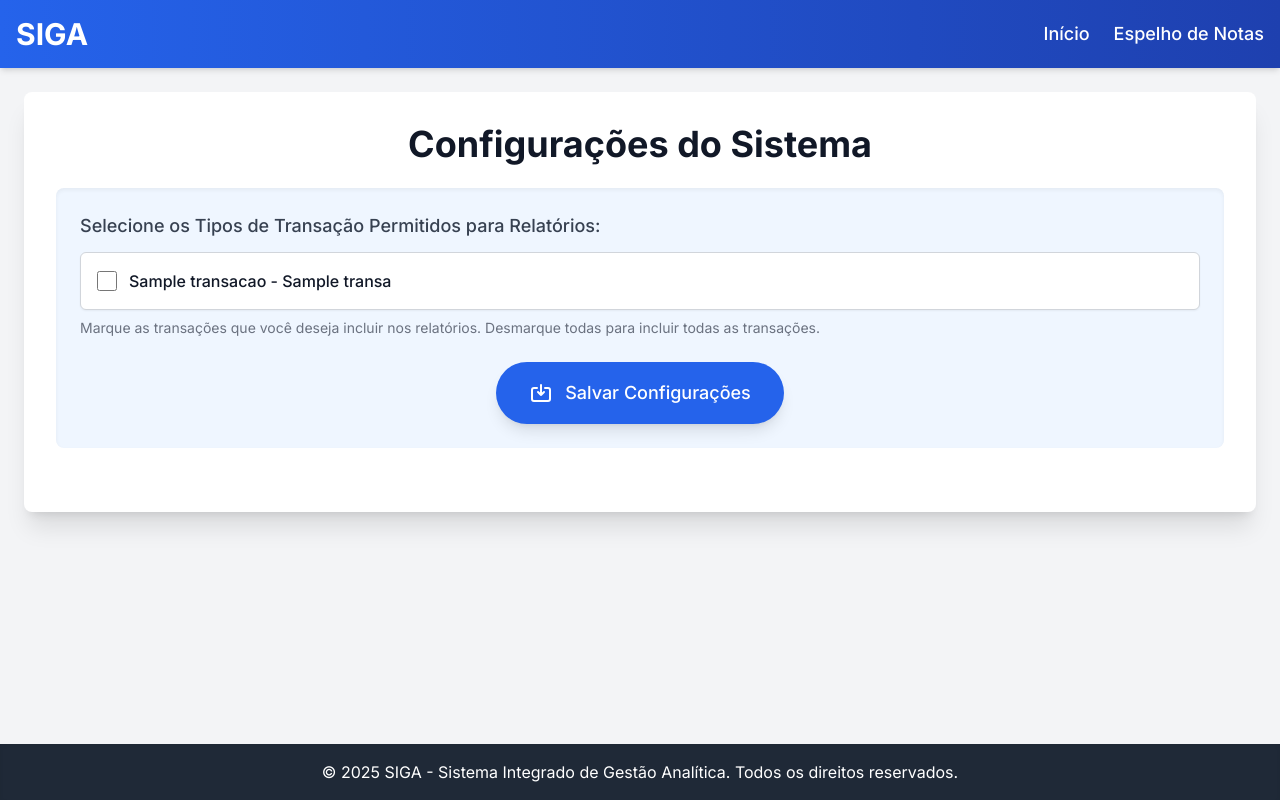
After one commit to FabioVRocha/SIGA, a Flask app: page /configuracoes/ in a window 1280 px wide. The commit adds this page. Run offline with Flask 3, Linux system fonts and the light colour scheme; a database or web service that is not in the repository returns one stand-in record (values such as "Sample title"); some libraries are stand-ins or nearby versions.

Commit message:
Configurações

```diff
--- a/app.py
+++ b/app.py
@@ -1,9 +1,11 @@
 # siga_erp/app.py
 
-from flask import Flask, render_template, redirect, url_for
+from flask import Flask, render_template, redirect, url_for, g
 from config import Config
-from routes.relatorios import relatorios_bp # Importa o Blueprint de relatórios
-from datetime import datetime # Importa o módulo datetime
+from routes.relatorios import relatorios_bp
+from routes.configuracoes import configuracoes_bp # Importa o Blueprint de configurações
+from database import DBManager # Importa a classe DBManager
+from datetime import datetime
 
 # Inicializa o aplicativo Flask
 app = Flask(__name__)
@@ -11,8 +13,15 @@ app = Flask(__name__)
 # Carrega as configurações da classe Config
 app.config.from_object(Config)
 
+# Inicializa os DBManagers para ambos os bancos de dados
+# Eles serão acessados via current_app.db_erp e current_app.db_siga
+app.db_erp = DBManager(app.config['ERP_DATABASE_URI'])
+app.db_siga = DBManager(app.config['SIGA_DATABASE_URI'])
+
+
 # Registra os Blueprints
 app.register_blueprint(relatorios_bp, url_prefix='/relatorios')
+app.register_blueprint(configuracoes_bp, url_prefix='/configuracoes') # Registra o Blueprint de configurações
 
 @app.route('/')
 def index():
--- /dev/null
+++ b/routes/configuracoes.py
@@ -0,0 +1,104 @@
+# siga_erp/routes/configuracoes.py
+
+from flask import Blueprint, render_template, request, current_app, flash, redirect, url_for
+from datetime import datetime
+
+# Cria um Blueprint para as rotas de configurações
+configuracoes_bp = Blueprint('configuracoes', __name__)
+
+@configuracoes_bp.route('/', methods=['GET', 'POST'])
+def index():
+    """
+    Rota para a página de configurações.
+    Permite visualizar e salvar os tipos de transação permitidos no siga_db.
+    Busca transações disponíveis do banco de dados ERP.
+    """
+    # Acessa as instâncias de DBManager do objeto app
+    db_erp = current_app.db_erp
+    db_siga = current_app.db_siga
+
+    tipos_transacao_permitidos_list = [] # Agora armazena uma lista de IDs
+    transacoes_disponiveis = []
+    mensagem = ""
+    mensagem_tipo = "" # 'success' ou 'error'
+
+    try:
+        # Conecta ao banco de dados ERP para buscar as transações disponíveis
+        db_erp.connect()
+        # CORREÇÃO: Alterado 'trsname' para 'trsnome'
+        transacoes_disponiveis = db_erp.fetch_all("SELECT transacao, trsnome FROM transa ORDER BY trsnome")
+        db_erp.disconnect() # Desconecta após buscar as transações
+
+        # Conecta ao banco de dados SIGA_DB para as operações de configuração
+        db_siga.connect()
+
+        # Busca a configuração atual como string e converte para lista
+        config = db_siga.fetch_one("SELECT valor_configuracao FROM configuracoes WHERE nome_configuracao = 'tipos_transacao_permitidos'")
+        if config and config[0]:
+            # Converte a string de IDs separados por vírgula em uma lista
+            tipos_transacao_permitidos_list = [t.strip() for t in config[0].split(',') if t.strip()]
+
+        if request.method == 'POST':
+            # Obtém a lista de transações selecionadas pelos checkboxes
+            selected_transactions_from_form = request.form.getlist('selected_transactions')
+            # Garante que a lista contenha apenas IDs válidos (strings limpas)
+            novos_tipos_list = [t.strip() for t in selected_transactions_from_form if t.strip()]
+
+            if novos_tipos_list:
+                # Validação: verificar se os IDs selecionados existem na tabela 'transa' (no ERP DB)
+                # Cria uma string de placeholders para a consulta IN
+                placeholders = ', '.join(['%s'] * len(novos_tipos_list))
+                # Conecta ao banco de dados ERP para validar os IDs
+                db_erp.connect()
+                query_check = f"SELECT COUNT(*) FROM transa WHERE transacao IN ({placeholders})"
+                count_existing = db_erp.fetch_one(query_check, tuple(novos_tipos_list))[0]
+                db_erp.disconnect() # Desconecta após a validação
+
+                if count_existing != len(novos_tipos_list):
+                    mensagem = "Erro: Alguns IDs de transação selecionados não existem na tabela 'transa'. Por favor, verifique."
+                    mensagem_tipo = "error"
+                    # Mantém os tipos inválidos na lista para o usuário corrigir
+                    tipos_transacao_permitidos_list = novos_tipos_list
+                else:
+                    # Converte a lista de IDs de volta para uma string separada por vírgula para salvar no DB
+                    novos_tipos_str = ", ".join(novos_tipos_list)
+                    # Atualiza a configuração no banco de dados SIGA_DB
+                    success = db_siga.execute_query(
+                        "UPDATE configuracoes SET valor_configuracao = %s, data_ultima_atualizacao = CURRENT_TIMESTAMP WHERE nome_configuracao = 'tipos_transacao_permitidos'",
+                        (novos_tipos_str,)
+                    )
+                    if success:
+                        mensagem = "Configuração salva com sucesso!"
+                        mensagem_tipo = "success"
+                        tipos_transacao_permitidos_list = novos_tipos_list # Atualiza o valor exibido
+                    else:
+                        mensagem = "Erro ao salvar a configuração."
+                        mensagem_tipo = "error"
+            else: # Se nenhuma transação foi selecionada (lista vazia)
+                success = db_siga.execute_query(
+                    "UPDATE configuracoes SET valor_configuracao = %s, data_ultima_atualizacao = CURRENT_TIMESTAMP WHERE nome_configuracao = 'tipos_transacao_permitidos'",
+                    ('') # Salva uma string vazia no DB
+                )
+                if success:
+                    mensagem = "Configuração de tipos de transação limpa com sucesso!"
+                    mensagem_tipo = "success"
+                    tipos_transacao_permitidos_list = [] # Limpa a lista exibida
+                else:
+                    mensagem = "Erro ao limpar a configuração."
+                    mensagem_tipo = "error"
+
+    except Exception as e:
+        current_app.logger.error(f"Erro na página de configurações: {e}")
+        mensagem = f"Ocorreu um erro inesperado: {e}"
+        mensagem_tipo = "error"
+    finally:
+        db_siga.disconnect() # Garante que a conexão com o SIGA_DB seja fechada
+
+    return render_template(
+        'configuracoes.html',
+        tipos_transacao_permitidos_list=tipos_transacao_permitidos_list, # Passa a lista
+        transacoes_disponiveis=transacoes_disponiveis,
+        mensagem=mensagem,
+        mensagem_tipo=mensagem_tipo,
+        datetime=datetime # Passa o objeto datetime para o template
+    )
--- /dev/null
+++ b/templates/configuracoes.html
@@ -0,0 +1,47 @@
+{% extends 'base.html' %}
+
+{% block content %}
+<div class="bg-white p-8 rounded-lg shadow-xl mb-8">
+    <h2 class="text-4xl font-extrabold text-gray-900 mb-6 text-center">Configurações do Sistema</h2>
+
+    {% if mensagem %}
+    <div class="p-4 mb-6 rounded-md {% if mensagem_tipo == 'success' %}bg-green-100 text-green-800{% else %}bg-red-100 text-red-800{% endif %}">
+        <p class="font-medium">{{ mensagem }}</p>
+    </div>
+    {% endif %}
+
+    <form method="POST" action="{{ url_for('configuracoes.index') }}" class="mb-8 p-6 bg-blue-50 rounded-lg shadow-inner">
+        <div class="mb-6">
+            <label class="block text-lg font-medium text-gray-700 mb-3">
+                Selecione os Tipos de Transação Permitidos para Relatórios:
+            </label>
+            <div class="grid grid-cols-1 sm:grid-cols-2 lg:grid-cols-3 gap-4 max-h-96 overflow-y-auto p-4 border border-gray-300 rounded-md bg-white shadow-sm">
+                {% if transacoes_disponiveis %}
+                    {% for transacao in transacoes_disponiveis %}
+                    <div class="flex items-center">
+                        <input type="checkbox" id="transacao_{{ transacao.0 }}" name="selected_transactions" value="{{ transacao.0 }}"
+                               {% if transacao.0 | string in tipos_transacao_permitidos_list %}checked{% endif %}
+                               class="h-5 w-5 text-blue-600 focus:ring-blue-500 border-gray-300 rounded">
+                        <label for="transacao_{{ transacao.0 }}" class="ml-3 text-base font-medium text-gray-900">
+                            {{ transacao.0 }} - {{ transacao.1 }}
+                        </label>
+                    </div>
+                    {% endfor %}
+                {% else %}
+                    <p class="text-gray-600 col-span-full">Nenhuma transação disponível encontrada no banco de dados ERP.</p>
+                {% endif %}
+            </div>
+            <p class="mt-2 text-sm text-gray-500">
+                Marque as transações que você deseja incluir nos relatórios. Desmarque todas para incluir todas as transações.
+            </p>
+        </div>
+        <div class="flex justify-center">
+            <button type="submit"
+                    class="inline-flex items-center px-8 py-4 border border-transparent text-lg font-medium rounded-full shadow-lg text-white bg-blue-600 hover:bg-blue-700 focus:outline-none focus:ring-2 focus:ring-offset-2 focus:ring-blue-500 transition duration-300 ease-in-out transform hover:scale-105">
+                <svg class="w-6 h-6 mr-3" fill="none" stroke="currentColor" viewBox="0 0 24 24" xmlns="http://www.w3.org/2000/svg"><path stroke-linecap="round" stroke-linejoin="round" stroke-width="2" d="M8 7H5a2 2 0 00-2 2v9a2 2 0 002 2h14a2 2 0 002-2V9a2 2 0 00-2-2h-3m-1 4l-3 3m0 0l-3-3m3 3V4"></path></svg>
+                Salvar Configurações
+            </button>
+        </div>
+    </form>
+</div>
+{% endblock %}
--- a/templates/index.html
+++ b/templates/index.html
@@ -13,10 +13,10 @@
             <svg class="w-6 h-6 mr-3" fill="none" stroke="currentColor" viewBox="0 0 24 24" xmlns="http://www.w3.org/2000/svg"><path stroke-linecap="round" stroke-linejoin="round" stroke-width="2" d="M9 17v-2m3 2v-4m3 4v-6m2 10H7a2 2 0 01-2-2V5a2 2 0 012-2h5.586a1 1 0 01.707.293l5.414 5.414a1 1 0 01.293.707V19a2 2 0 01-2 2z"></path></svg>
             Ver Relatórios
         </a>
-        <a href="#"
+        <a href="{{ url_for('configuracoes.index') }}"
            class="inline-flex items-center justify-center px-8 py-4 border border-blue-600 text-lg font-medium rounded-full shadow-lg text-blue-600 bg-white hover:bg-blue-50 focus:outline-none focus:ring-2 focus:ring-offset-2 focus:ring-blue-500 transition duration-300 ease-in-out transform hover:scale-105">
-            <svg class="w-6 h-6 mr-3" fill="none" stroke="currentColor" viewBox="0 0 24 24" xmlns="http://www.w3.org/2000/svg"><path stroke-linecap="round" stroke-linejoin="round" stroke-width="2" d="M13 16h-1v-4h-1m1-4h.01M21 12a9 9 0 11-18 0 9 9 0 0118 0z"></path></svg>
-            Sobre o SIGA
+            <svg class="w-6 h-6 mr-3" fill="none" stroke="currentColor" viewBox="0 0 24 24" xmlns="http://www.w3.org/2000/svg"><path stroke-linecap="round" stroke-linejoin="round" stroke-width="2" d="M10.325 4.317c.426-1.756 2.924-1.756 3.35 0a1.724 1.724 0 002.573 1.066c1.543-.94 3.31.826 2.37 2.37a1.724 1.724 0 001.065 2.572c1.756.426 1.756 2.924 0 3.35a1.724 1.724 0 00-1.066 2.573c.94 1.543-.826 3.31-2.37 2.37a1.724 1.724 0 00-2.572 1.065c-.426 1.756-2.924 1.756-3.35 0a1.724 1.724 0 00-2.573-1.066c-1.543.94-3.31-.826-2.37-2.37a1.724 1.724 0 00-1.065-2.572c-1.756-.426-1.756-2.924 0-3.35a1.724 1.724 0 001.066-2.573c-.94-1.543.826-3.31 2.37-2.37.568.342 1.25.625 2.016.766a1.724 1.724 0 001.065-2.572z"></path><path stroke-linecap="round" stroke-linejoin="round" stroke-width="2" d="M15 12a3 3 0 11-6 0 3 3 0 016 0z"></path></svg>
+            Configurações
         </a>
     </div>
 </div>
```
Also changed, not shown: config.py (+26 -13 lines), database.py (+14 -12 lines), routes/relatorios.py (+36 -14 lines), templates/relatorios/espelho_notas.html (+20 -5 lines), 1 other file.
